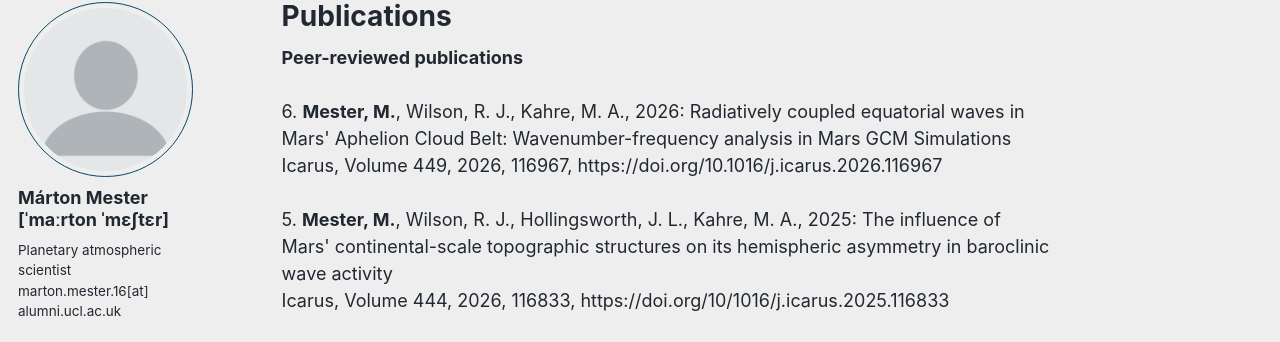
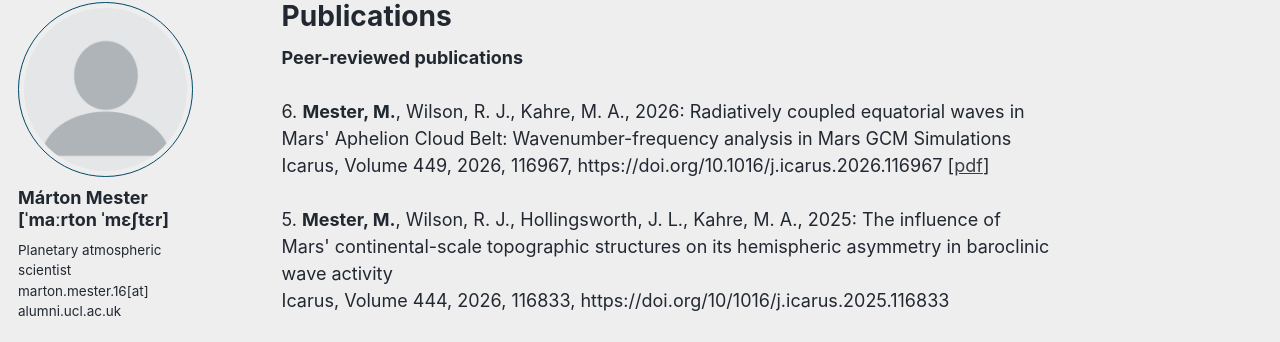
Before and after one commit to thengc6369/thengc6369.github.io, a Jekyll site: the page built from _pages/publications.html, in a window 1280 px wide and 900 px high. Shown: the part 99-441 px from the top of the window. Built offline with Jekyll 4.4.1, drawn with Linux system fonts in a browser that asks for light colours; some web fonts are replaced; a script bundle is joined from its source files by our own code; library files that are not in the unit come from our copies.

Commit message:
Update publications.html

```diff
--- a/_pages/publications.html
+++ b/_pages/publications.html
@@ -8,7 +8,7 @@ author_profile: true
 <br>
 <br>
 6. <b>Mester, M.</b>, Wilson, R. J., Kahre, M. A., 2026: Radiatively coupled equatorial waves in Mars' Aphelion Cloud Belt: Wavenumber-frequency analysis in Mars GCM Simulations <br>
-Icarus, Volume 449, 2026, 116967, https://doi.org/10.1016/j.icarus.2026.116967 <br>
+Icarus, Volume 449, 2026, 116967, https://doi.org/10.1016/j.icarus.2026.116967 [<a href="/files/MM_etal_RadACB.pdf" target="_blank">pdf</a>] <br>
 <br>
 
 5. <b>Mester, M.</b>, Wilson, R. J., Hollingsworth, J. L., Kahre, M. A., 2025: The influence of Mars' continental-scale topographic structures on its hemispheric asymmetry in baroclinic wave activity <br>
```
